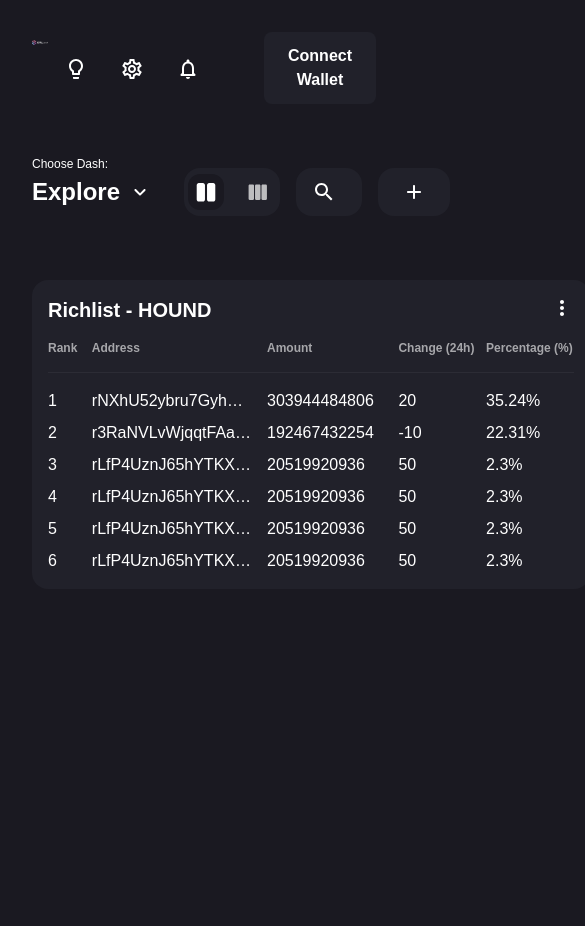
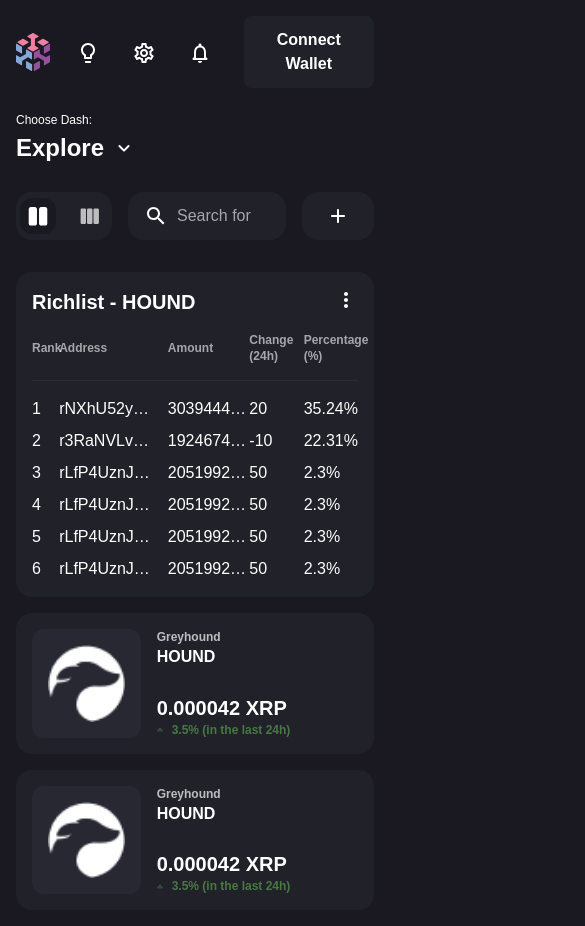
Before and after one commit to qwindo13/xrpl-dash, a Next.js app: page / in a window 390 px wide. Shown: the top 926 px of the page, 585 px wide, since content can reach past the window. Before the commit the page ends 844 px from the top, so only its background shows below. Built offline with nearby package versions, Linux system fonts and the light colour scheme.

Commit message:
Improved mobile ui

```diff
--- a/components/ControlPanel/ControlPanel.js
+++ b/components/ControlPanel/ControlPanel.js
@@ -23,7 +23,7 @@
     ];
 
     return (
-        <div className="w-full flex gap-4 items-center h-12">
+        <div className="w-full flex flex-col md:flex-row gap-4 md:items-center md:h-12">
             <div className="relative pr-4">
                 <div className="text-xs absolute -top-2 font-light">Choose Dash:</div>
                 <Dropdown trigger={
@@ -34,6 +34,7 @@
                     <p>Dropdown item 3</p>
                 </Dropdown>
             </div>
+            <div className="flex flex-row w-full h-12 gap-4 items-center">
                 <Tabs className="bg-[#21212A] h-full px-1" options={tabOptions} />
                 <SearchBar className="h-full" placeholder={"Search for modules, tokens, etc..."} />
                 <Dropdown className="aspect-square" position="right" trigger={
@@ -44,5 +45,6 @@
                     <p>Test</p>
                 </Dropdown>
             </div>
+        </div>
     );
 };
--- a/components/Header/Header.js
+++ b/components/Header/Header.js
@@ -8,14 +8,15 @@
 export default function Header() {
     return (
         <nav className="w-full">
-            <div className="flex flex-row justify-between">
+            <div className="flex flex-row justify-between items-center">
                 <div className="">
                     <Link href={"/"}>
-                        <Image src="/images/logo.svg" alt="" width={200} height={50} className="py-2 pr-4 mr-4" />
+                        <Image src="/images/logo.svg" alt="" width={200} height={50} className="hidden md:block py-2 pr-4 mr-4" />
+                        <Image src="/images/logo-icon.svg" alt="" width={50} height={50} className=" md:hidden py-2 pr-4 mr-4"/>
                     </Link>
                 </div>
-                <div className="flex flex-row items-center justify-between gap-16">
-                    <div className="flex flex-row gap-8">
+                <div className="flex flex-row items-center justify-between gap-8 lg:gap-16 ">
+                    <div className="flex flex-row gap-8 items-center">
                         <Link href="#" className="h-6 w-6"> <LightbulbOutlinedIcon /> </Link>
                         <Link href="#" className="h-6 w-6"> <SettingsOutlinedIcon /> </Link>
                         <Link href="#" className="h-6 w-6"> <NotificationsNoneRoundedIcon /> </Link>
--- a/components/Modules/FungibleTokens/PriceInfo/PriceInfo.js
+++ b/components/Modules/FungibleTokens/PriceInfo/PriceInfo.js
@@ -1,13 +1,22 @@
 import Image from 'next/image';
 import React from 'react';
 import ModuleCard from '@/components/UI/ModuleCard/ModuleCardcomponents';
+import TitleSwitch from '@/components/UI/ModuleCard/Settings/TitleSwitchcomponents';
 
 const PriceInfo = ({ disableTitle }) => {
     const title = 'Price Info';
     const settings = ['Currency', 'Timeframe', 'Data Source'];
 
     return (
-        <ModuleCard title={title} msettings={settings} disableTitle>
+        <ModuleCard
+        title={title}
+        settings={
+            <>
+                <TitleSwitch />
+            </>
+        }
+        disableTitle
+        >
             <div className='w-full flex flex-row gap-4'>
                 <div className="h-auto w-1/3 flex bg-[#272832] rounded-xl p-4 items-center justify-center">
                     <Image className=" w-full aspect-square" src="/images/hound.png" alt="ripple Image" width={46} height={46} />
--- a/components/Modules/FungibleTokens/RichList/RichList.js
+++ b/components/Modules/FungibleTokens/RichList/RichList.js
@@ -1,6 +1,8 @@
 import Image from 'next/image';
 import { useState } from 'react';
 import ModuleCard from '@/components/UI/ModuleCard/ModuleCardcomponents';
+import SearchBarSwitch from '@/components/UI/ModuleCard/Settings/SearchBarSwitchcomponents';
+import TitleSwitch from '@/components/UI/ModuleCard/Settings/TitleSwitchcomponents';
 
 const columns = [
     { label: 'Rank', sortKey: 'rank', width: 'w-1/12' },
@@ -63,7 +65,16 @@
 
 
     return (
-        <ModuleCard title="Richlist - HOUND">
+        <ModuleCard
+            title="Richlist - HOUND"
+            settings={
+                <>
+                    <TitleSwitch />
+                    <SearchBarSwitch />
+                </>
+            }
+
+        >
             <div className="w-full">
                 <div className="flex flex-row justify-between pb-4 border-b border-opacity-5 border-white">
                     {columns.map((column) => {
@@ -93,6 +104,7 @@
                     ))}
                 </div>
             </div>
+
         </ModuleCard>
     );
 };
--- a/components/UI/ModuleCard/ModuleCard.js
+++ b/components/UI/ModuleCard/ModuleCard.js
@@ -4,7 +4,7 @@
 import ModuleCardSettings from './ModuleCardSettings';
 import MoreVertIcon from '@mui/icons-material/MoreVert';
 
-const ModuleCard = ({ children, className, title, disableAnimation = false, disableTitle }) => {
+const ModuleCard = ({ children, className, title, settings, disableAnimation = false, disableTitle }) => {
   const [isHovered, setIsHovered] = useState(false);
   const [isSettingsVisible, setIsSettingsVisible] = useState(false);
   const defaultClass = 'block relative items-start bg-[#21212A] flex flex-col w-full h-auto rounded-2xl relative justify-center items-center p-4';
@@ -58,7 +58,7 @@
             exit={{ opacity: 0 }}
             transition={{ duration: 0.2 }}
           >
-            <ModuleCardSettings />
+            <ModuleCardSettings> {settings} </ModuleCardSettings>
           </motion.div>
         )}
       </AnimatePresence>
--- /dev/null
+++ b/components/UI/ModuleCard/Settings/SearchBarSwitch.js
@@ -0,0 +1,18 @@
+import React from 'react';
+import Switch from '../../Switch/Switch';
+
+const SearchBarSwitch = () => {
+    return (
+        <div className='flex flex-row justify-between align-middle gap-2'>
+            <div className='flex flex-col'>
+                <span className='font-semibold text-base'>Searchbar</span>
+                <span className='opacity-60 font-semibold text-xs'>Display searchbar</span>
+            </div>
+            <div className='h-auto flex items-center'>
+                <Switch />
+            </div>
+        </div>
+    );
+};
+
+export default SearchBarSwitch;
--- /dev/null
+++ b/components/UI/ModuleCard/Settings/TitleSwitch.js
@@ -0,0 +1,18 @@
+import React from 'react';
+import Switch from '../../Switch/Switch';
+
+const TitleSwitch = () => {
+    return (
+        <div className='flex flex-row justify-between align-middle gap-2'>
+            <div className='flex flex-col'>
+                <span className='font-semibold text-base'>Title</span>
+                <span className='opacity-60 font-semibold text-xs'>Display title on top of the module</span>
+            </div>
+            <div className='h-auto flex items-center'>
+                <Switch />
+            </div>
+        </div>
+    );
+};
+
+export default TitleSwitch;
--- a/components/UI/Tabs/Tabs.js
+++ b/components/UI/Tabs/Tabs.js
@@ -27,10 +27,11 @@
               layoutId="bubble"
               className="absolute inset-0 z-0 bg-[#1A1921] rounded-2xl"
               style={{ borderRadius: 12 }}
-              transition={{ type: 'spring', bounce: 0.2, duration: 0.6 }}
+              transition={{ type: 'spring', bounce: 0.2, duration: 0.3, stiffness: 700,
+    damping: 30 }}
             />
           )}
-          <motion.span className="relative z-10">{option.label}</motion.span>
+          <motion.span className="relative z-[1]">{option.label}</motion.span>
         </motion.div>
       ))}
     </div>
--- a/pages/index.js
+++ b/pages/index.js
@@ -10,17 +10,17 @@
 
 export default function Home() {
   return (
-    <main className={`flex min-h-screen flex-col items-center gap-16 p-8`}>
+    <main>
       <Header />
       <ControlPanel />
-      <div className='w-full flex flex-row gap-4'>
-        <div className='w-12/12 lg:w-6/12'>
+      <div className='w-full flex flex-col md:flex-row gap-4 '>
+        <div className='w-full lg:w-6/12'>
           <RichList />
         </div>
-        <div className='w-12/12 lg:w-3/12'>
+        <div className='w-full lg:w-3/12'>
           <PriceInfo />
         </div>
-        <div className='w-12/12 lg:w-3/12'>
+        <div className='w-full lg:w-3/12'>
           <PriceInfo />
         </div>
       </div>
--- a/styles/globals.css
+++ b/styles/globals.css
@@ -19,6 +19,12 @@
 
 body {
   background: var(--background-color);
-  color: white;
-  @apply font-mont overflow-hidden;
+  @apply font-mont overflow-hidden text-white;
 }
+main{
+  place-content: flex-start;
+  align-items: flex-start;
+  flex: 0 0 auto;
+  height: min-content;
+  @apply bg-[#1A1921] relative w-full h-full flex flex-col items-center gap-8 md:gap-16 overflow-hidden p-4 md:p-8 mx-auto justify-center;
+}
```
Also changed, not shown: components/UI/ModuleCard/ModuleCardSettings.js (+3 -26 lines), public/images/logo-icon.svg (added). Lines whose indentation alone changed are shown as unchanged.
